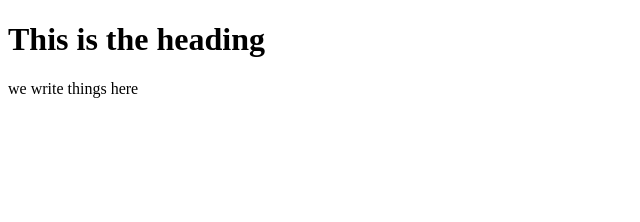
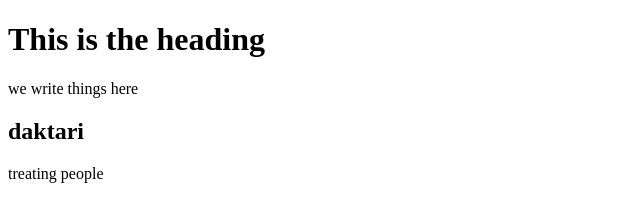
Before and after one commit to clairekimani123/Caregiver--app, a plain HTML site: page index.html in a window 1280 px wide. Shown: the whole page, without its empty margins (0-640 px from the left). Drawn offline with Linux system fonts and the light colour scheme.

Commit message:
index.html

```diff
--- a/index.html
+++ b/index.html
@@ -3,5 +3,7 @@
     <body>
         <h1>This is the heading</h1>
         <p>we write things here</p>
+        <h2>daktari</h2>
+        <p>treating people</p>
     </body>
 </html>
```
